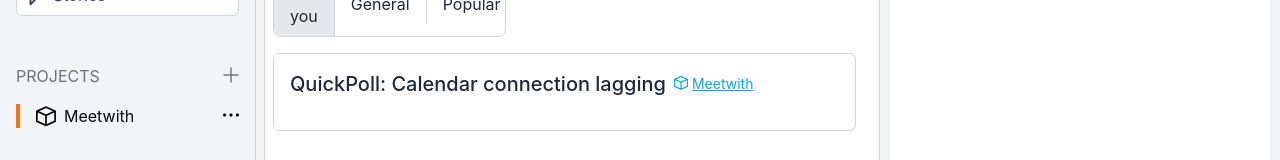
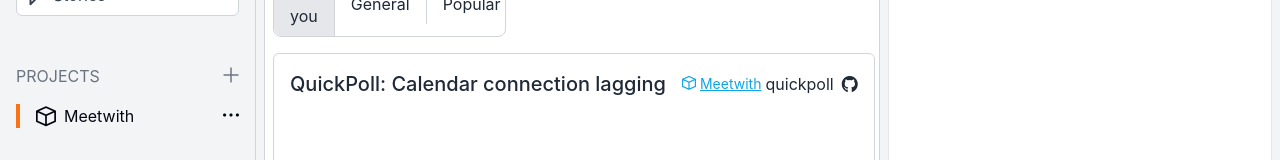
Before and after one commit to SinachPat/abble, a Vue app in the folder abble/: page /timeline in a window 1280 px wide. Shown: the part 123-283 px from the top of the page. Built offline with nearby package versions, Linux system fonts and the light colour scheme.

Commit message:
making card changes

```diff
--- a/abble/src/components/timeline.vue
+++ b/abble/src/components/timeline.vue
@@ -211,11 +211,15 @@ onBeforeUnmount(() => {
           </div>
       </div>
         <!-- Main body content goes here -->
-         <div id="card" class="border border-gray-300 rounded-md p-4 mt-4 bg-white w-[95%] mx-2">
-          <div id="header">
-            <div class="flex items-center mb-4">
+         <div id="card" class="border border-gray-300 rounded-md p-4 mt-4 bg-white w-[98%] h-64 mx-2">
+          <div id="header" class="flex items-center justify-between">
+            <div class="flex items-center gap-2">
               <h2 class="text-xl font-medium mr-2">QuickPoll: Calendar connection lagging</h2>
               <a href="" class="underline text-sky-500 text-sm"><span class="pi pi-box mr-1 text-sky-500"></span>Meetwith</a>
+            </div>
+            <div class="flex items-center gap-2">
+              <a href="">quickpoll</a>
+              <i class="pi pi-github"></i>
             </div>
           </div>
          </div>
```
